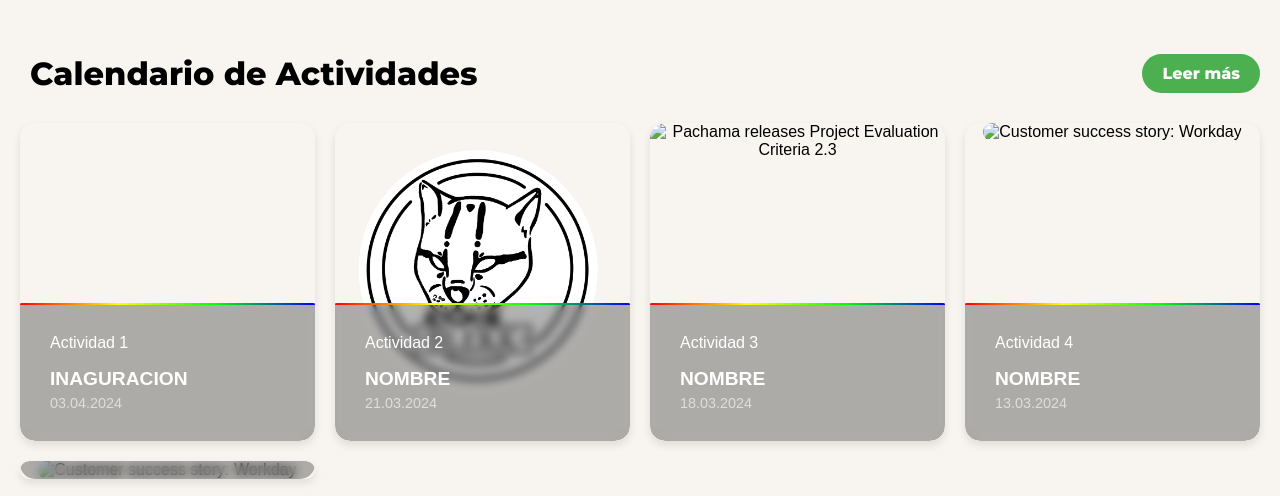
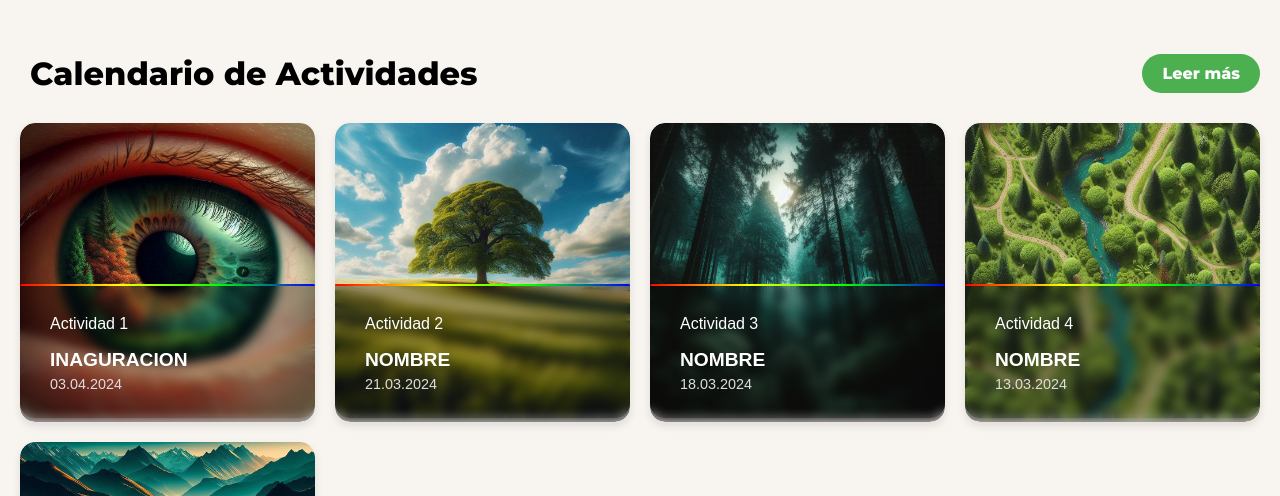
Before and after one commit to blekk111/armonias, a website: page index.html in a window 1280 px wide. Shown: the part 1250-1746 px from the top of the page. Drawn offline with nearby package versions, Linux system fonts and the light colour scheme.

Commit message:
cards desing

```diff
--- a/index.html
+++ b/index.html
@@ -120,7 +120,7 @@
     </div>
     <div class="calendar-container">
         <div class="card" onclick="location.href='page1.html'">
-            <div id="dia1"></div>
+            <img src="img/actividad1.jpeg" alt="Why mangroves: The case for blue carbon">
             <div class="card-content">
                 <p class="activity">Actividad 1</p>
                 <h3>INAGURACION</h3>
@@ -128,7 +128,7 @@
             </div>
         </div>
         <div class="card" onclick="location.href='page2.html'">
-            <img src="img/blancabk.png" alt="Why mangroves: The case for blue carbon">
+            <img src="img/actividad2.jpeg" alt="Why mangroves: The case for blue carbon">
             <div class="card-content">
                 <p class="activity">Actividad 2</p>
                 <h3>NOMBRE</h3>
@@ -136,7 +136,7 @@
             </div>
         </div>
         <div class="card" onclick="location.href='page3.html'">
-            <img src="your_image3.jpg" alt="Pachama releases Project Evaluation Criteria 2.3">
+            <img src="img/actividad3.jpeg" alt="Pachama releases Project Evaluation Criteria 2.3">
             <div class="card-content">
                 <p class="activity">Actividad 3</p>
                 <h3>NOMBRE</h3>
@@ -144,7 +144,7 @@
             </div>
         </div>
         <div class="card" onclick="location.href='page4.html'">
-            <img src="your_image4.jpg" alt="Customer success story: Workday">
+            <img src="img/actividad4.jpeg" alt="Customer success story: Workday">
             <div class="card-content">
                 <p class="activity">Actividad 4</p>
                 <h3>NOMBRE</h3>
@@ -152,7 +152,7 @@
             </div>
         </div>
         <div class="card" onclick="location.href='page4.html'">
-            <img src="your_image4.jpg" alt="Customer success story: Workday">
+            <img src="img/actividad5.jpeg" alt="Customer success story: Workday">
             <div class="card-content">
                 <p class="activity">Actividad 5</p>
                 <h3>NOMBRE</h3>
@@ -164,7 +164,7 @@
 
 <!-- calendario -->
         <!-- ---- -->
-        <div class="container" id="banner">
+        <!-- <div class="container" id="banner">
             <div class="stat">
                 <img src="img/logoNatural.png" alt="Icono">
                 <p class="number">27 de junio</p>
@@ -205,7 +205,7 @@
                 <p class="number">25 de julio</p>
                 <p class="label">Día 5</p>
             </div>
-        </div>
+        </div> -->
         <!-- ---- -->
 
         <!-- Dias -->
```
Also changed, not shown: img/actividad1.jpeg (added), img/actividad2.jpeg (added), img/actividad3.jpeg (added), img/actividad4.jpeg (added), img/actividad5.jpeg (added).
